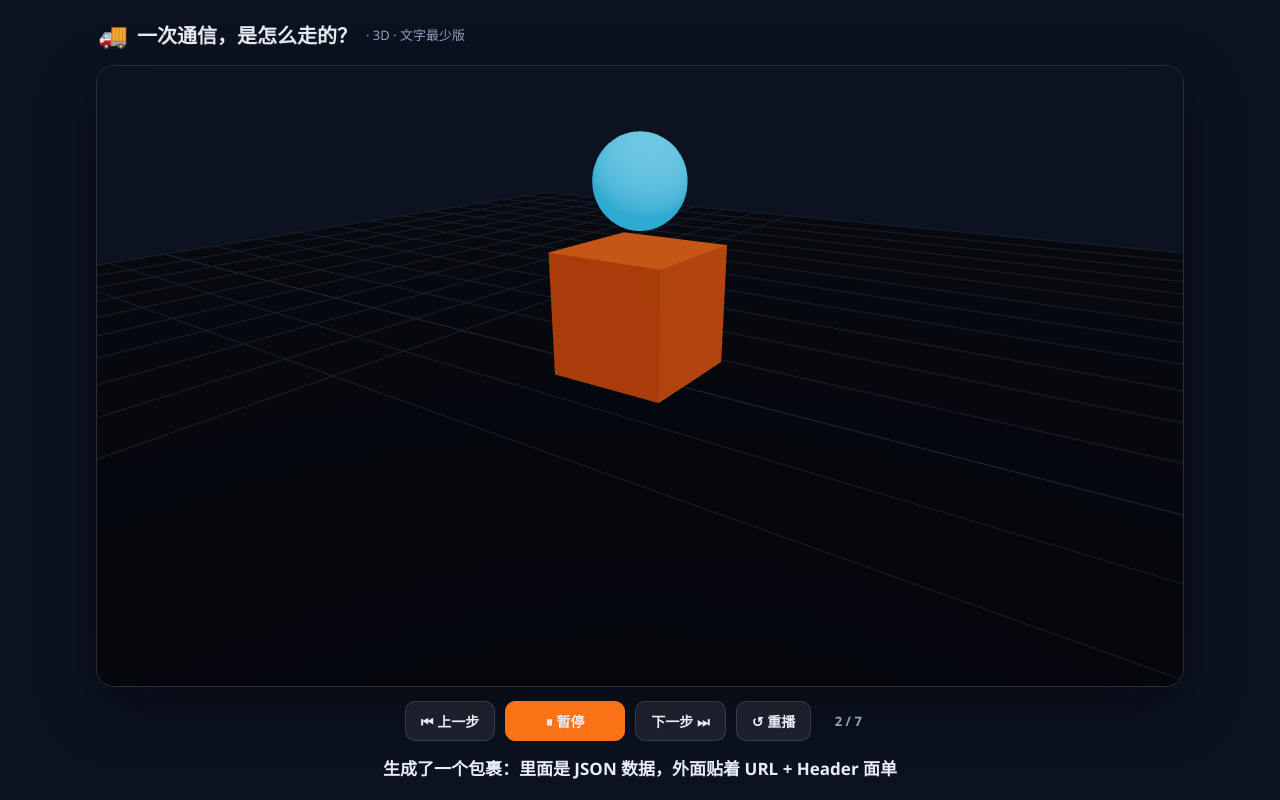
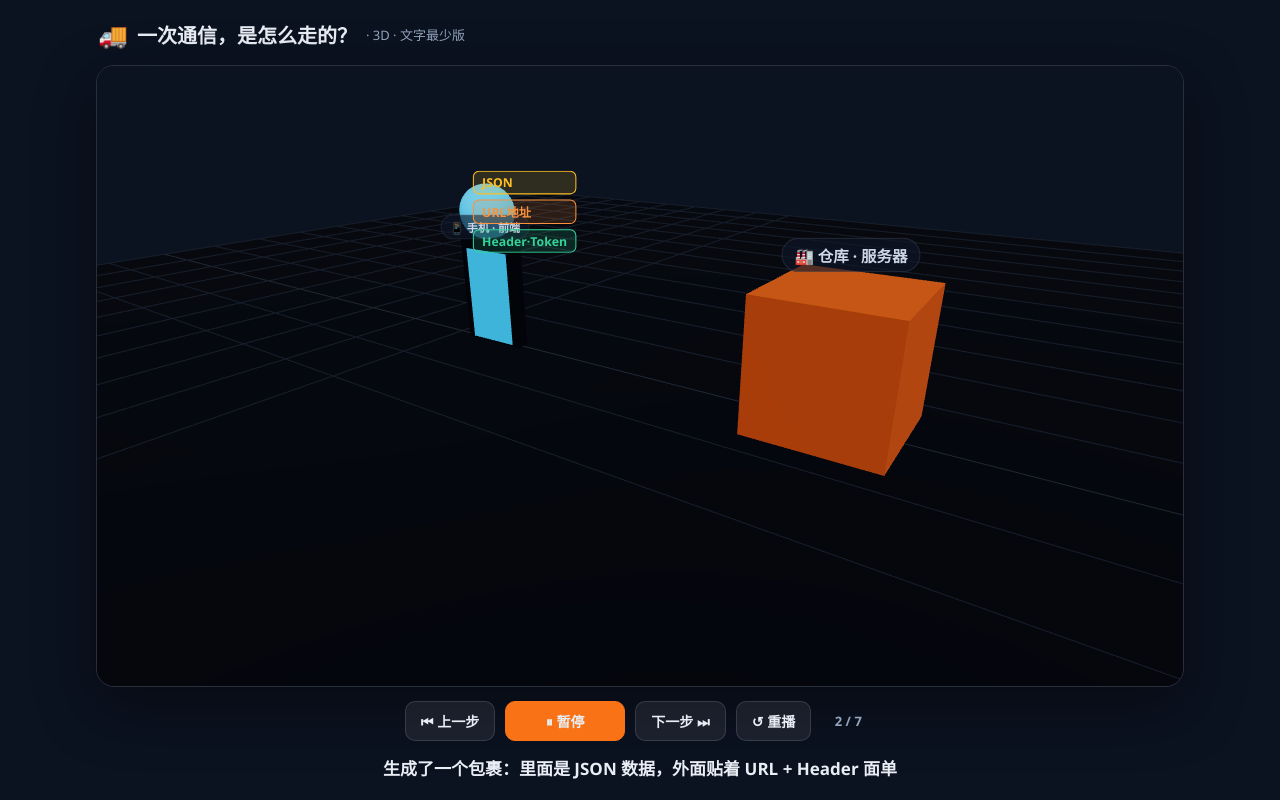
Before and after one commit to kloster346/http-unboxed, a React (Vite) app in the folder http-3d/: page / in a window 1280 px wide. Both pictures are taken after a click on the button "▶ 自动播". Built offline with nearby package versions, Linux system fonts and the light colour scheme.

Commit message:
feat(http-3d): 主流程首幕——生成数据球+贴面单 (#02)

```diff
--- a/http-3d/src/App.tsx
+++ b/http-3d/src/App.tsx
@@ -15,7 +15,7 @@ export default function App() {
       </header>
       <div className="stage">
         <Canvas camera={{ position: [4, 3, 6], fov: 50 }}>
-          <Scene act={flow.act} />
+          <Scene act={flow.act} onOrder={flow.next} />
         </Canvas>
       </div>
       <div className="dock">
--- /dev/null
+++ b/http-3d/src/components/DataBall.tsx
@@ -0,0 +1,29 @@
+import { Html } from '@react-three/drei';
+import type { Act } from '../data/steps';
+
+/**
+ * 数据球（工单 02）：create 及之后幕次出现，带 JSON / URL / Header 面单标签。
+ * 标签随幕次出现；后续工单（03-04）会让它沿轨迹飞行、拆包、回传签收球。
+ */
+export default function DataBall({ act }: { act: Act }) {
+  const visible = act !== 'idle';
+  return (
+    <group position={[-2.3, 1.7, 0]}>
+      {visible && (
+        <>
+          <mesh>
+            <sphereGeometry args={[0.34, 32, 32]} />
+            <meshStandardMaterial color="#38bdf8" emissive="#0ea5e9" emissiveIntensity={0.7} />
+          </mesh>
+          <Html center position={[0.6, 0.05, 0]} distanceFactor={8}>
+            <div className="ball-tags">
+              <div className="tag tag-json">JSON</div>
+              <div className="tag tag-url">URL地址</div>
+              <div className="tag tag-header">Header·Token</div>
+            </div>
+          </Html>
+        </>
+      )}
+    </group>
+  );
+}
--- /dev/null
+++ b/http-3d/src/components/NodeLabel.tsx
@@ -0,0 +1,18 @@
+import { Html } from '@react-three/drei';
+
+/** 3D 节点上方的文本标签（drei Html 覆盖层）。 */
+export default function NodeLabel({
+  text,
+  position = [0, 1.02, 0.06],
+  distanceFactor = 7,
+}: {
+  text: string;
+  position?: [number, number, number];
+  distanceFactor?: number;
+}) {
+  return (
+    <Html center position={position} distanceFactor={distanceFactor}>
+      <div className="node-label">{text}</div>
+    </Html>
+  );
+}
--- /dev/null
+++ b/http-3d/src/components/Phone.tsx
@@ -0,0 +1,32 @@
+import { Html } from '@react-three/drei';
+import NodeLabel from './NodeLabel';
+import type { Act } from '../data/steps';
+
+/** 手机节点（前端）。点「下单」触发进入 create 幕次。 */
+export default function Phone({ act, onOrder }: { act: Act; onOrder: () => void }) {
+  return (
+    <group position={[-2.3, 0.5, 0]}>
+      {/* 机身 */}
+      <mesh position={[0, 0.1, 0]}>
+        <boxGeometry args={[0.9, 1.6, 0.16]} />
+        <meshStandardMaterial color="#111827" />
+      </mesh>
+      {/* 屏幕 */}
+      <mesh position={[0, 0.12, 0.09]}>
+        <planeGeometry args={[0.7, 1.2]} />
+        <meshBasicMaterial color="#0ea5e9" />
+      </mesh>
+
+      {/* 下单按钮：仅在 idle 幕次出现 */}
+      {act === 'idle' && (
+        <Html center position={[0, -0.62, 0.14]} distanceFactor={7}>
+          <button className="order-btn" onClick={onOrder}>
+            ✓ 下单
+          </button>
+        </Html>
+      )}
+
+      <NodeLabel text="📱 手机 · 前端" />
+    </group>
+  );
+}
--- a/http-3d/src/components/Scene.tsx
+++ b/http-3d/src/components/Scene.tsx
@@ -1,43 +1,24 @@
-import { useRef } from 'react';
-import * as THREE from 'three';
-import { useFrame } from '@react-three/fiber';
 import type { Act } from '../data/steps';
+import Phone from './Phone';
+import DataBall from './DataBall';
+import Warehouse from './Warehouse';
 
 /**
- * 首个 3D 场景（工单 01）：一个带灯光的场景 + 一个节点(仓库) + 一只数据球。
- * 后续工单（02-04）会在此基础上升级为完整的“寄快递”流程动画。
+ * 主流程 3D 场景（工单 02）：手机 + 数据球(带 JSON/URL/Header 面单标签) + 仓库。
+ * 后续工单（03-04）再加：网络节点(快递站)、飞行轨迹、拆包处理、回传签收球。
  */
-export default function Scene({ act }: { act: Act }) {
-  const ball = useRef<THREE.Mesh>(null);
-  const done = act === 'done';
-
-  useFrame((_, dt) => {
-    if (ball.current) ball.current.rotation.y += dt * 0.5;
-  });
-
+export default function Scene({ act, onOrder }: { act: Act; onOrder: () => void }) {
   return (
     <>
       <color attach="background" args={['#0b1220']} />
       <ambientLight intensity={0.6} />
       <directionalLight position={[5, 8, 4]} intensity={1.2} />
+      <pointLight position={[-2.3, 2.2, 1.5]} intensity={0.7} color="#38bdf8" />
 
-      {/* 节点（仓库/服务器） */}
-      <mesh position={[0, 0.8, 0]}>
-        <boxGeometry args={[1.4, 1.4, 1.4]} />
-        <meshStandardMaterial color="#f97316" />
-      </mesh>
+      <Phone act={act} onOrder={onOrder} />
+      <DataBall act={act} />
+      <Warehouse />
 
-      {/* 数据球 */}
-      <mesh ref={ball} position={[0, 2.2, 0]}>
-        <sphereGeometry args={[0.5, 32, 32]} />
-        <meshStandardMaterial
-          color="#38bdf8"
-          emissive={done ? '#16a34a' : '#0ea5e9'}
-          emissiveIntensity={0.6}
-        />
-      </mesh>
-
-      {/* 地面 */}
       <mesh rotation={[-Math.PI / 2, 0, 0]} position={[0, -0.01, 0]}>
         <planeGeometry args={[24, 24]} />
         <meshStandardMaterial color="#111827" />
--- /dev/null
+++ b/http-3d/src/components/Warehouse.tsx
@@ -0,0 +1,14 @@
+import NodeLabel from './NodeLabel';
+
+/** 仓库 / 服务器节点。 */
+export default function Warehouse() {
+  return (
+    <group position={[2.3, 0.7, 0]}>
+      <mesh>
+        <boxGeometry args={[1.4, 1.4, 1.4]} />
+        <meshStandardMaterial color="#f97316" />
+      </mesh>
+      <NodeLabel text="🏭 仓库 · 服务器" />
+    </group>
+  );
+}
--- a/http-3d/src/styles.css
+++ b/http-3d/src/styles.css
@@ -127,3 +127,65 @@ body {
   min-height: 34px;
   padding-top: 14px;
 }
+
+/* --- 3D 场景内的 DOM 覆盖（drei Html）--- */
+.order-btn {
+  background: var(--brand);
+  color: #fff;
+  border: none;
+  border-radius: 10px;
+  padding: 8px 16px;
+  font-weight: 800;
+  font-size: 14px;
+  cursor: pointer;
+  white-space: nowrap;
+  box-shadow: 0 4px 14px rgba(249, 115, 22, 0.45);
+}
+
+.order-btn:hover {
+  background: #ea580c;
+}
+
+.node-label {
+  font-size: 13px;
+  font-weight: 700;
+  color: #cdd7e6;
+  background: rgba(15, 23, 42, 0.62);
+  border: 1px solid rgba(255, 255, 255, 0.08);
+  padding: 4px 10px;
+  border-radius: 999px;
+  white-space: nowrap;
+}
+
+.ball-tags {
+  display: flex;
+  flex-direction: column;
+  gap: 5px;
+  transform: translateX(2px);
+}
+
+.ball-tags .tag {
+  font-size: 12px;
+  font-weight: 800;
+  padding: 2px 8px;
+  border-radius: 6px;
+  white-space: nowrap;
+}
+
+.tag-json {
+  background: rgba(251, 191, 36, 0.15);
+  color: #fbbf24;
+  border: 1px solid #fbbf24;
+}
+
+.tag-url {
+  background: rgba(251, 146, 60, 0.15);
+  color: #fb923c;
+  border: 1px solid #fb923c;
+}
+
+.tag-header {
+  background: rgba(52, 211, 153, 0.15);
+  color: #34d399;
+  border: 1px solid #34d399;
+}
```
Also changed, not shown: 1 other file (tests, documents, lock files or other folders).
